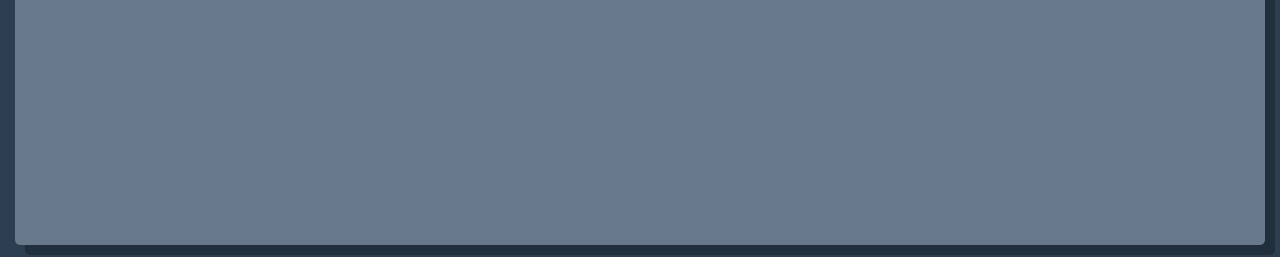
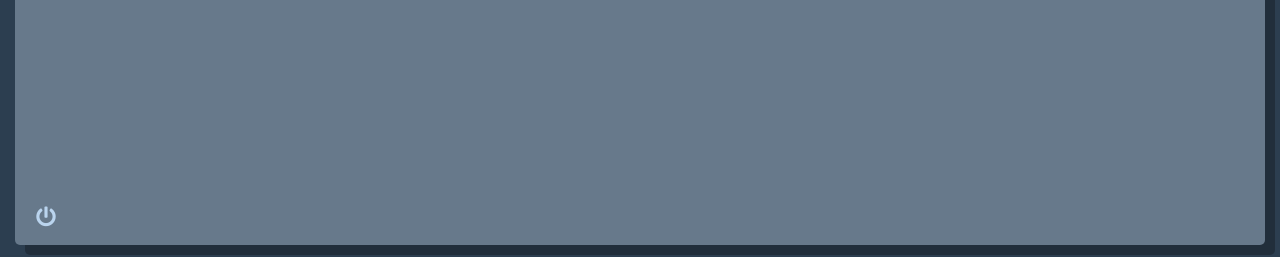
Before and after one commit to JeSuisUnCaillou/idle-please, a Vue app: page /#/ in a window 1280 px wide. Shown: the part 540-797 px from the top of the page. Built offline with nearby package versions, Linux system fonts and the light colour scheme.

Commit message:
add reset button

```diff
--- a/src/App.vue
+++ b/src/App.vue
@@ -24,6 +24,8 @@ body {
   -webkit-font-smoothing: antialiased;
   -moz-osx-font-smoothing: grayscale;
   background-color: #2c3e50;
+}
+#app, button {
   color: #bad4ee;
 }
 .container {
--- a/src/components/FadingMessage.vue
+++ b/src/components/FadingMessage.vue
@@ -37,7 +37,6 @@ export default {
 
 <style scoped>
 .message {
-  margin-top: 5px;
   opacity: 0;
   transition: all 1s cubic-bezier(.4,0,.2,1);
 }
--- a/src/components/FadingMultipleMessages.vue
+++ b/src/components/FadingMultipleMessages.vue
@@ -1,6 +1,6 @@
 <template>
   <div>
-    <fading-message v-for="(message, index) in messages" :key="index" :duration="duration" :trigger="realTrigger" :offset="subOffset(index)">
+    <fading-message class="message" v-for="(message, index) in messages" :key="index" :duration="duration" :trigger="realTrigger" :offset="subOffset(index)">
       {{message}}
     </fading-message>
   </div>
@@ -34,5 +34,7 @@ export default {
 </script>
 
 <style scoped>
-
+.message {
+  margin-top: 5px;
+}
 </style>
--- a/src/components/Game.vue
+++ b/src/components/Game.vue
@@ -5,7 +5,7 @@
         <fading-message duration="-1" v-bind:trigger="visibleElapsedTime">
           <div class="bigger">Time wasted</div>
           <i class="fas fa-hourglass-end"></i>
-          <duration :amount="elapsedTime"></duration>
+          <duration :amount="elapsedTime" fallback="none"></duration>
         </fading-message>
         <div class="levels">
           <fading-message duration="-1" v-bind:trigger="visibleLevels" class="bigger">
@@ -29,6 +29,11 @@
       <div class="taunt">
         <fading-multiple-messages :messages="tauntMessages" duration="3" offset="1" >
         </fading-multiple-messages>
+      </div>
+      <div class="bottom-nav">
+        <button class="reset-button bigger" @click="resetProgression">
+          <i class="fas fa-power-off"></i>
+        </button>
       </div>
     </div>
   </div>
@@ -60,7 +65,7 @@ export default {
         2: () => { this.visibleNextDuration = true; this.taunt('You can now see the duration of the current level') },
         3: () => { this.visibleElapsedTime = true; this.taunt('Congrats !', `You just wasted ${this.elapsedTime + 1} seconds`) },
         4: () => { this.taunt('Got nothing else to do, eh ?') },
-        5: () => { this.visibleDots = true; this.taunt('Here', 'have some animated dots') },
+        5: () => { this.dotsDuration = 1; this.visibleDots = true; this.taunt('Here', 'have some animated dots') },
         6: () => { this.taunt('Are you entertained ?') },
         7: () => { this.visibleReverseDots = true; this.taunt('Synchronized reversed dots ?!', 'Wow O_O') },
         8: () => { this.dotsDuration = 0.1; this.taunt('Let\'s speed up these dots.', 'Do you like speed ?', 'I do') },
@@ -82,11 +87,16 @@ export default {
     }
   },
   methods: {
+    resetProgression () {
+      this.step = 0
+      this.elapsedTime = 0
+    },
     saveProgression () {
       window.localStorage.setItem('elapsedTime', this.elapsedTime)
     },
     loadProgression () {
       this.elapsedTime = parseInt(window.localStorage.getItem('elapsedTime')) || 0
+      this.step = 0
       var i = 0
       for (; i < this.elapsedTime; i++) {
         this.computeGame()
@@ -100,6 +110,9 @@ export default {
       }
     },
     totalAmountToWait (givenStep) {
+      if (givenStep < 0) {
+        return 0
+      }
       let total = 0
       let s = 0
       for (; s < givenStep; s++) {
@@ -161,6 +174,14 @@ export default {
 .center-bar {
   text-align: center;
 }
+.bottom-bar {
+  display: flex;
+  flex-direction: column;
+  justify-content: space-between;
+}
+.bottom-nav {
+  width: 100%;
+}
 .taunt {
   margin-top: 10px;
   text-align: center;
@@ -182,4 +203,12 @@ export default {
 .fa-hourglass-start {
   margin-right: 5px;
 }
+.reset-button {
+  background-color: transparent;
+  border: unset;
+}
+.reset-button:focus {
+  outline: none;
+  color: #ffffff;
+}
 </style>
```
